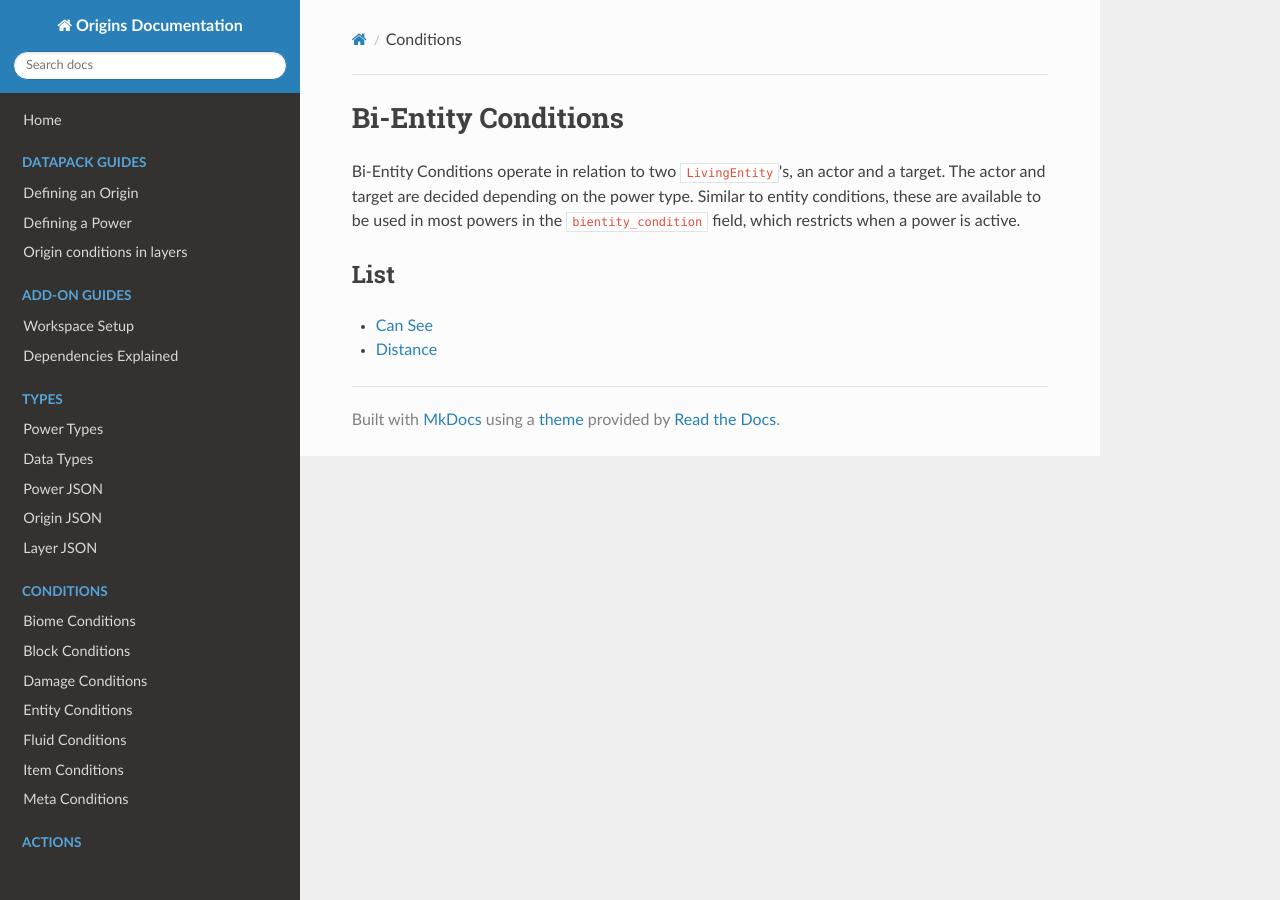
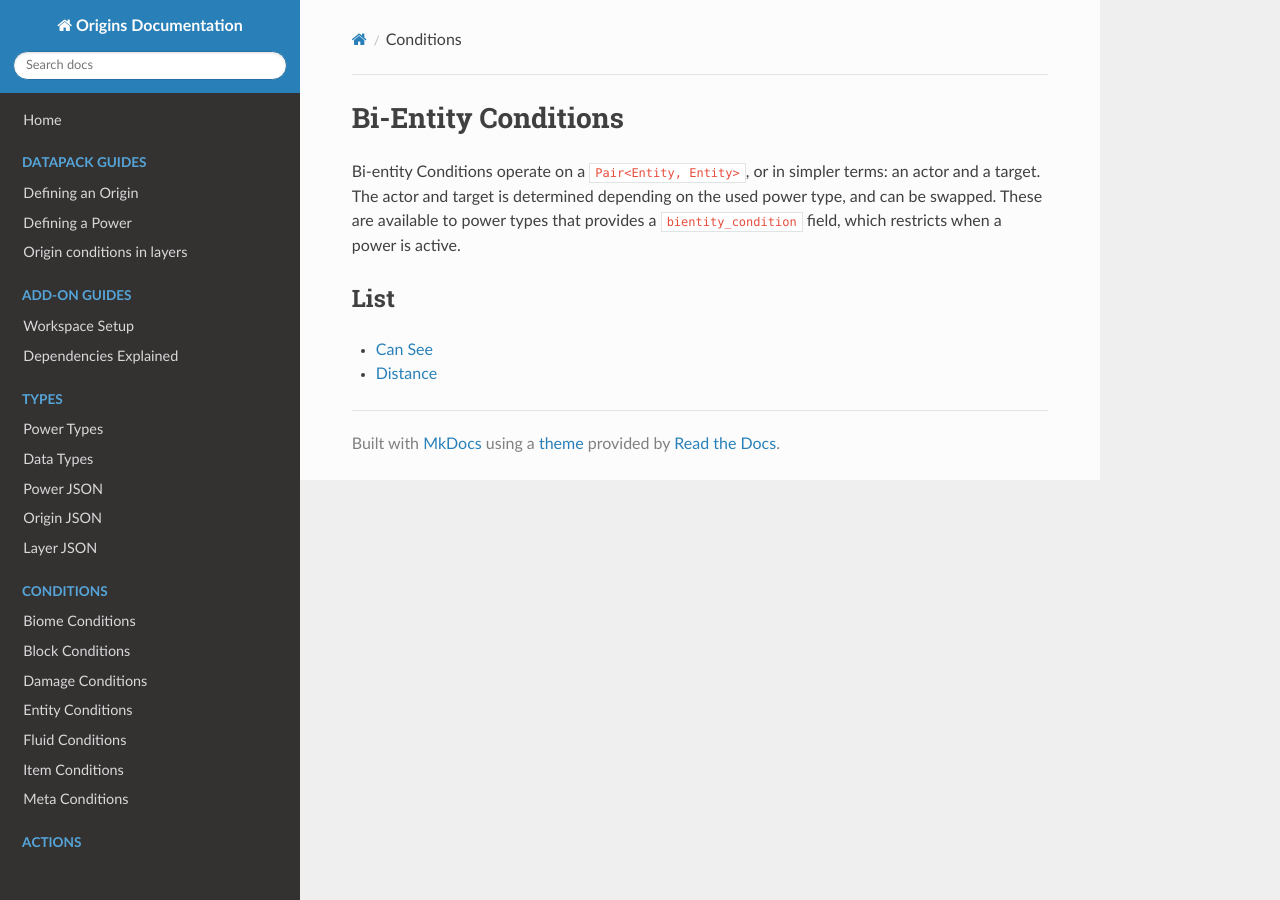
Before and after one commit to apace100/origins-docs, an MkDocs documentation site: the page built from docs/bientity_conditions.md, in a window 1280 px wide. Built offline with MkDocs 1.6.1, drawn with Linux system fonts in a browser that asks for light colours; nearby versions of some CDN libraries.

Commit message:
Update docs/bientity_conditions.md
Co-authored-by: eggohito <66972816+eggohito@users.noreply.github.com>

```diff
--- a/docs/bientity_conditions.md
+++ b/docs/bientity_conditions.md
@@ -4,7 +4,7 @@ date: 2021-10-06
 ---
 # Bi-Entity Conditions
 
-Bi-Entity Conditions operate in relation to two `LivingEntity`'s, an actor and a target. The actor and target are decided depending on the power type. Similar to entity conditions, these are available to be used in most powers in the `bientity_condition` field, which restricts when a power is active.
+Bi-entity Conditions operate on a `Pair<Entity, Entity>`, or in simpler terms: an actor and a target. The actor and target is determined depending on the used power type, and can be swapped. These are available to power types that provides a `bientity_condition` field, which restricts when a power is active.
 ## List
 
 * [Can See](can_see)
```
